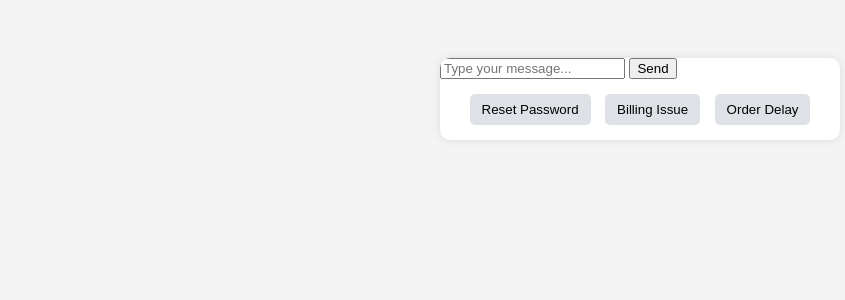
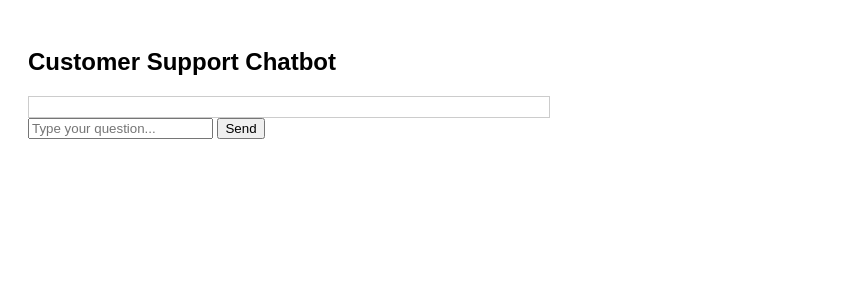
Before and after one commit to Krushna56/Chatbot, a Flask app: page / in a window 1280 px wide. Shown: the top 300 px of the page, without its empty margins (0-845 px from the left). Run offline with Flask 3, Linux system fonts and the light colour scheme; parts of the project's set-up code (start-up, migrations or seed data) failed here and were passed over.

Commit message:
revert Changes

```diff
--- a/chatbot/templates/index.html
+++ b/chatbot/templates/index.html
@@ -1,51 +1,32 @@
 <!DOCTYPE html>
-<html lang="en">
+<html>
 <head>
-  <meta charset="UTF-8" />
-  <meta name="viewport" content="width=device-width, initial-scale=1.0" />
-  <title>Chatbot</title>
-  <link rel="stylesheet" href="{{ url_for('static', filename='style.css') }}" />
-  <script src="https://ajax.googleapis.com/ajax/libs/jquery/3.5.1/jquery.min.js"></script>
+  <title>Customer Chatbot</title>
+  <style>
+    body { font-family: Arial; padding: 20px; }
+    .chatbox { border: 1px solid #ccc; padding: 10px; max-width: 500px; }
+    .msg { margin-bottom: 10px; }
+    .user { color: blue; }
+    .bot { color: green; }
+  </style>
 </head>
 <body>
-  <div class="chat-container">
-    <div id="chatbox">
-      <div id="chat-messages"></div>
-      <input type="text" id="user-input" placeholder="Type your message..." />
-      <button onclick="sendMessage()">Send</button>
-    </div>
-    <div class="suggestions">
-      <button onclick="setQuickMessage('How can I reset my password?')">Reset Password</button>
-      <button onclick="setQuickMessage('I have a billing issue')">Billing Issue</button>
-      <button onclick="setQuickMessage('My order is delayed')">Order Delay</button>
-    </div>
-  </div>
+  <h2>Customer Support Chatbot</h2>
+  <div class="chatbox" id="chatbox"></div>
+  <input type="text" id="userInput" placeholder="Type your question..." onkeydown="if(event.keyCode==13){sendMsg()}">
+  <button onclick="sendMsg()">Send</button>
 
   <script>
-    function setQuickMessage(msg) {
-      $("#user-input").val(msg);
-    }
-
-    function sendMessage() {
-      var userInput = $("#user-input").val().trim();
-      if (!userInput) return;
-
-      // Add user message to chat box
-      $("#chat-messages").append("<p>You: " + userInput + "</p>");
-
-      // Send to Flask backend
-      $.ajax({
-        url: '/get',
-        type: 'POST',
-        contentType: 'application/json',
-        data: JSON.stringify({msg: userInput}),
-        success: function(response) {
-          // Add bot response to chat box
-          $("#chat-messages").append("<p>Bot: " + response.response + "</p>");
-          $("#user-input").val('');
-          $("#chat-messages").scrollTop($("#chat-messages")[0].scrollHeight);
-        }
-      });
+    function sendMsg() {
+      const input = document.getElementById("userInput").value;
+      const box = document.getElementById("chatbox");
+      box.innerHTML += "<div class='msg user'><b>You:</b> " + input + "</div>";
+      fetch("/get?msg=" + input)
+        .then(res => res.text())
+        .then(reply => {
+          box.innerHTML += "<div class='msg bot'><b>Bot:</b> " + reply + "</div>";
+          document.getElementById("userInput").value = "";
+        });
     }
   </script>
 </body>
```
Also changed, not shown: 2 other files.
